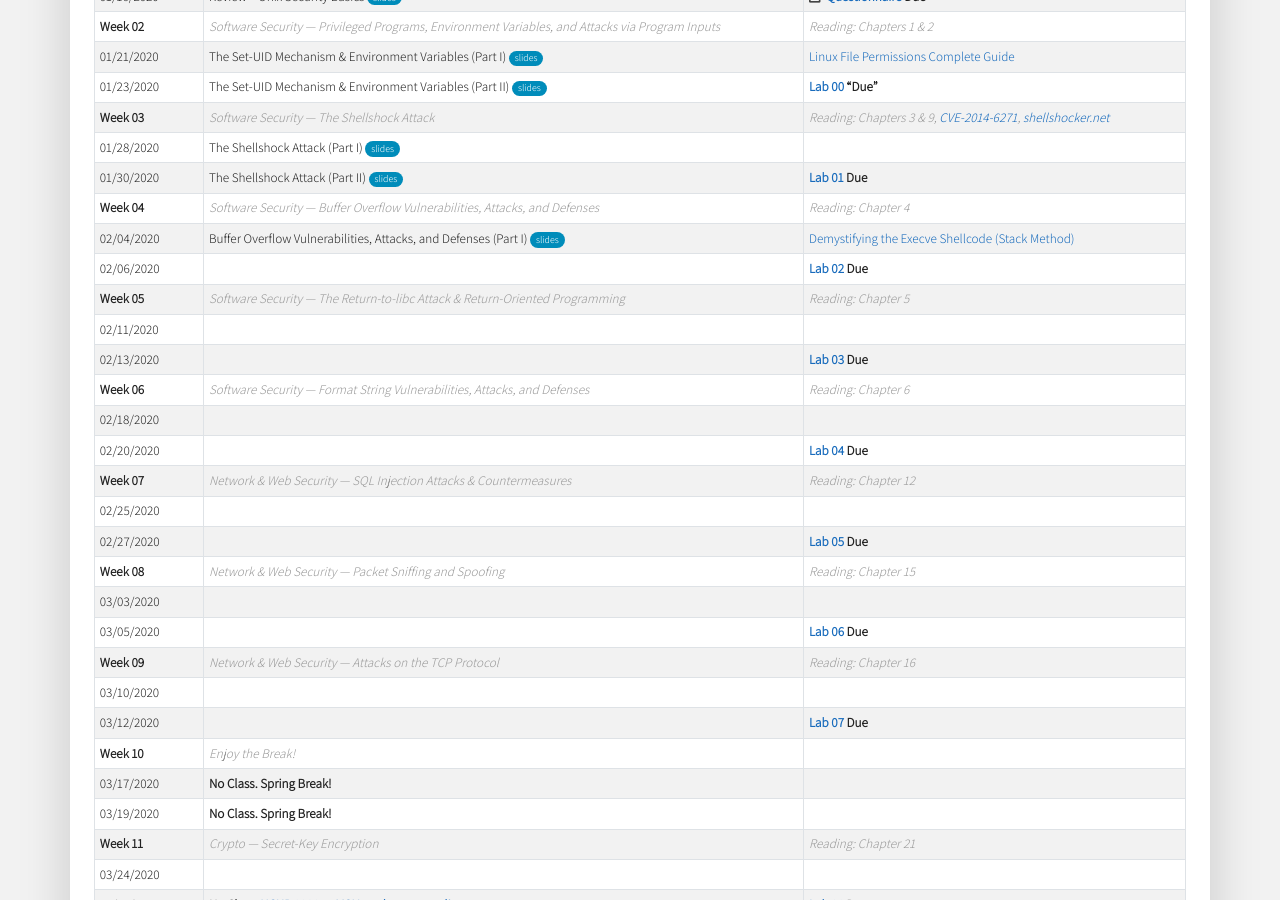
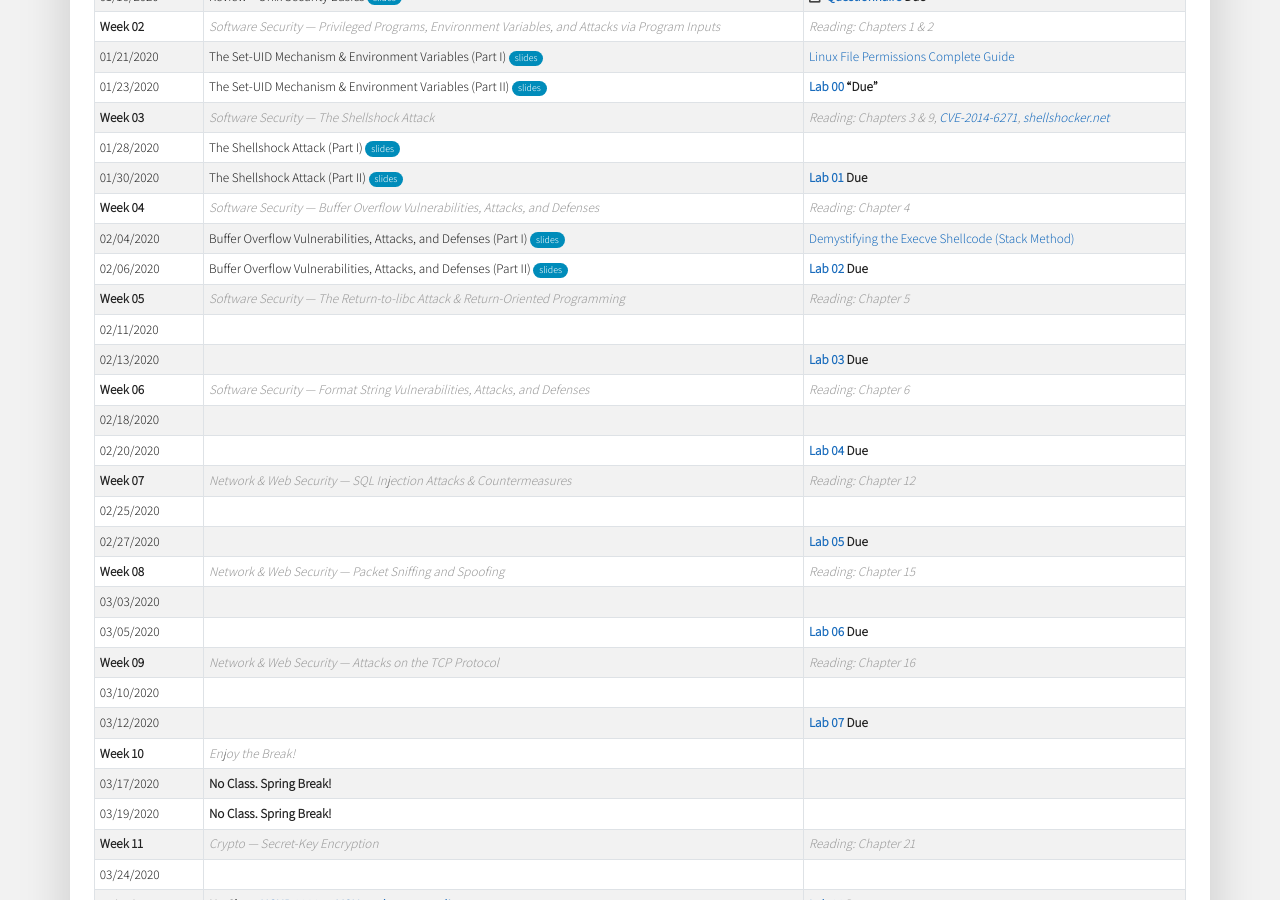
Before and after one commit to traviswpeters/cs476-2020-spring, a Jekyll site: the page built from index.md, in a window 1280 px wide and 900 px high, scrolled down 1575 px. Built offline with Jekyll 4.4.1, drawn with Linux system fonts in a browser that asks for light colours; nearby versions of some CDN libraries; some web fonts are replaced; our own code applies the rules of GitHub Pages for plain Markdown files.

Commit message:
stub for slides

```diff
--- a/index.md
+++ b/index.md
@@ -216,7 +216,7 @@ The Set-UID Mechanism & Environment Variables (Part II) [slides][slides04]{:.sli
 </tr>
 <tr>
 <td markdown="span">02/06/2020</td>
-<td markdown="span"></td>
+<td markdown="span">Buffer Overflow Vulnerabilities, Attacks, and Defenses (Part II) [slides][slides08]{:.slides} </td>
 <td markdown="span">**[Lab 02] Due**</td>
 </tr>
 
```
